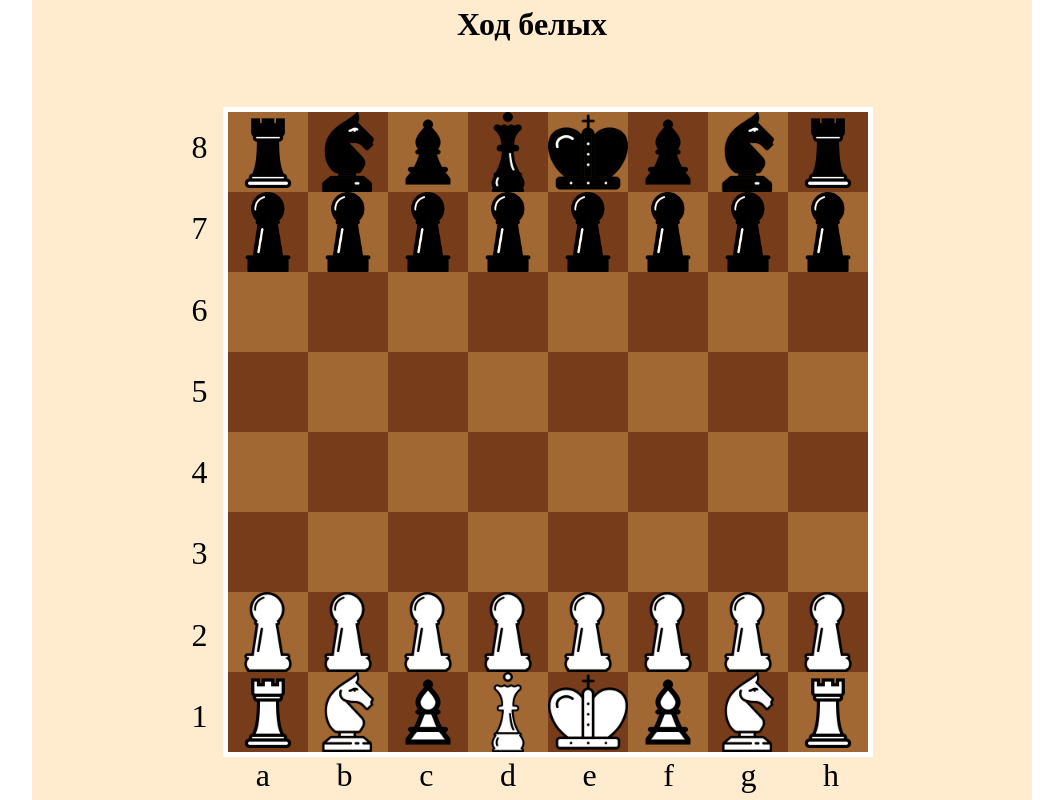
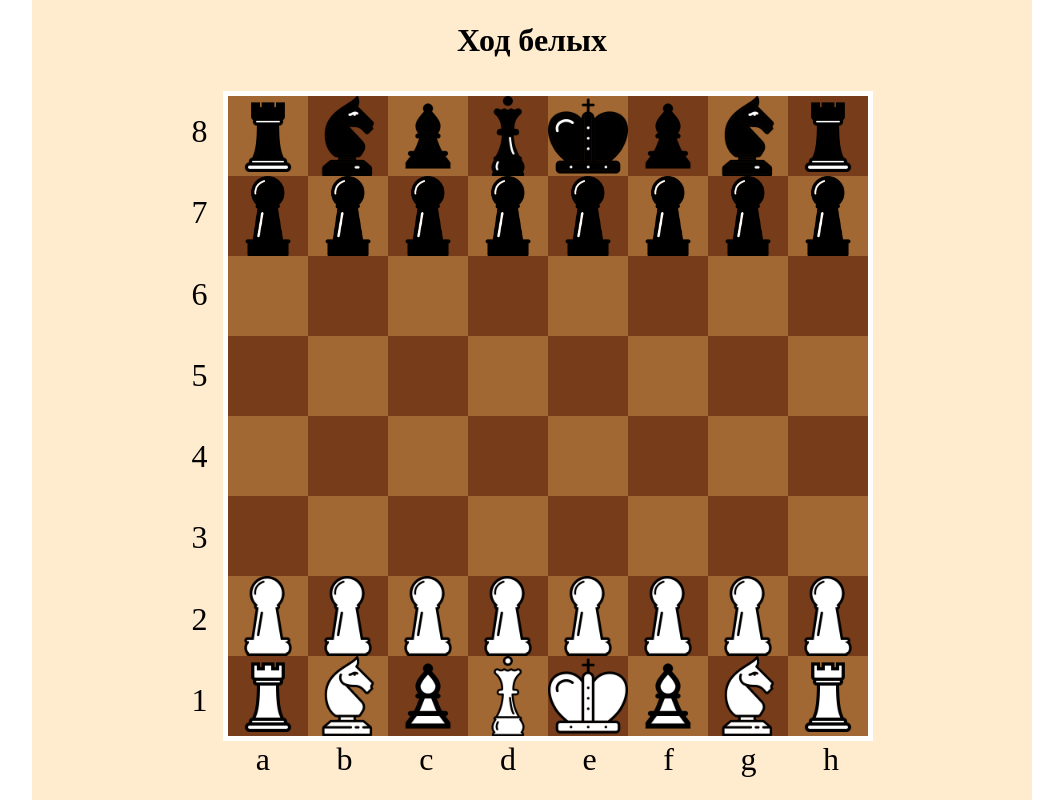
Before and after one commit to makaronka1/chess, a plain HTML site: page index.html in a window 1280 px wide. Shown: the whole page, without its empty margins (108-1171 px from the left). Drawn offline with Linux system fonts and the light colour scheme.

Commit message:
decreased turnstatus margin

```diff
--- a/styles.css
+++ b/styles.css
@@ -55,7 +55,7 @@ img {
 }
 
 h1 {
-  margin-bottom: 2em;
+  margin-bottom: 1em;
 }
 
 /* Стиль для затемненного фона */
```
